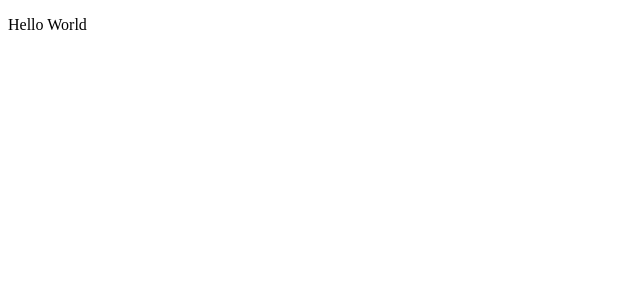
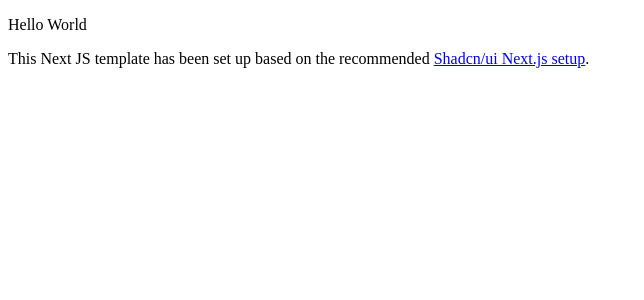
Before and after one commit to 9d8dev/slider, a Next.js app: page / in a window 1280 px wide. Shown: the top 300 px of the page, without its empty margins (0-644 px from the left). Built offline with nearby package versions, Linux system fonts and the light colour scheme.

Commit message:
template set uo

```diff
--- a/app/page.tsx
+++ b/app/page.tsx
@@ -2,8 +2,18 @@ import Image from "next/image";
 
 export default function Home() {
   return (
-    <main>
+    <main className="p-12">
       <p>Hello World</p>
+      <p>
+        This Next JS template has been set up based on the recommended{" "}
+        <a
+          className="underline"
+          href="https://ui.shadcn.com/docs/installation/next"
+        >
+          Shadcn/ui Next.js setup
+        </a>
+        .
+      </p>
     </main>
   );
 }
```
